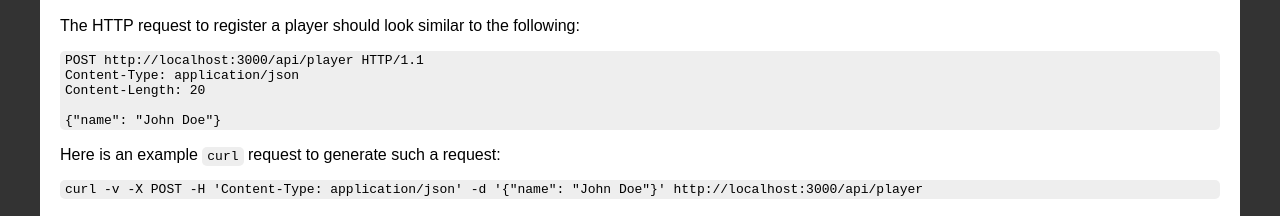
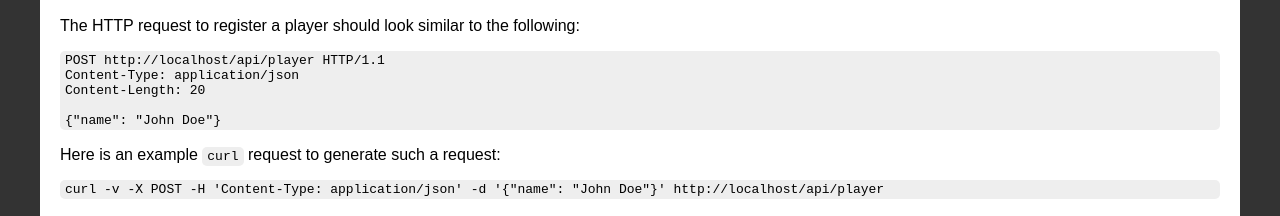
Before and after one commit to allan-stewart/rest-mastermind, a website: page www/index.html in a window 1280 px wide. Shown: the part 738-954 px from the top of the page. Drawn offline with Linux system fonts and the light colour scheme.

Commit message:
Add script to adjust host dynamically

```diff
--- a/www/index.html
+++ b/www/index.html
@@ -81,14 +81,22 @@
 
       <h2>Example API call</h2>
       <p>The HTTP request to register a player should look similar to the following:</p>
-      <pre class="codeblock">POST http://localhost:3000/api/player HTTP/1.1
+      <pre class="codeblock">POST <span class="host">http://localhost:3000</span>/api/player HTTP/1.1
 Content-Type: application/json
 Content-Length: 20
 
 {"name": "John Doe"}</pre>
 
       <p>Here is an example <code>curl</code> request to generate such a request:</p>
-      <pre class="codeblock">curl -v -X POST -H 'Content-Type: application/json' -d '{"name": "John Doe"}' http://localhost:3000/api/player</pre>
+      <pre class="codeblock">curl -v -X POST -H 'Content-Type: application/json' -d '{"name": "John Doe"}' <span class="host">http://localhost:3000</span>/api/player</pre>
     </content>
+
+    <script type="text/javascript">
+      var host = window.location.origin;
+      var elements = document.getElementsByClassName('host');
+      for (var i = 0; i < elements.length; i++) {
+        elements[i].innerHTML = host;
+      }
+    </script>
   </body>
 </html>
```
